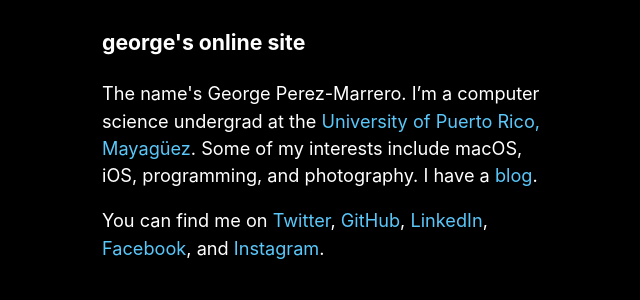
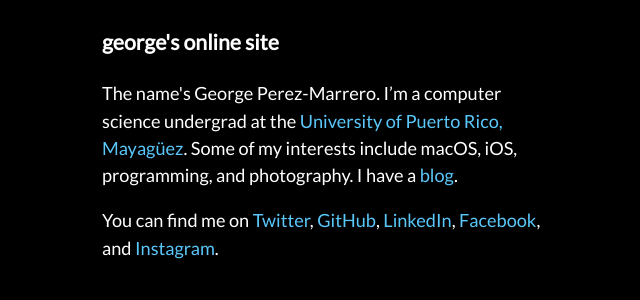
Before and after one commit to georgeperez/titanpointe.org, a Jekyll site: the page built from index.html, in a window 1280 px wide. Shown: the top 300 px of the page, without its empty margins (313-953 px from the left). Built offline with Jekyll 4.4.1, drawn with Linux system fonts in a browser that asks for light colours.

Commit message:
Bump jekyll and github pages'

```diff
--- a/_layouts/default.html
+++ b/_layouts/default.html
@@ -8,6 +8,7 @@
   <link type="application/rss+xml" rel="alternate" href="http://blog.georgeperezmarrero.com/rss" title="George Perez-Marrero">
   <meta name="viewport" content="width=device-width, initial-scale=1">
   <link rel="stylesheet" type="text/css" href="/assets/css/style.css">
+  <style>@import url('https://fonts.googleapis.com/css?family=Lato');</style>
   <link rel="icon" type="image/png" href="/assets/images/favicon-32x32.png" sizes="32x32">
   <link rel="icon" type="image/png" href="/assets/images/favicon-16x16.png" sizes="16x16">
   <link rel="shortcut icon" href="/assets/images/favicon.ico">
--- a/assets/css/style.css
+++ b/assets/css/style.css
@@ -4,7 +4,7 @@
   margin: 0;
   padding: 0;
   background-color: rgb(0,0,0);
-  font-family: -apple-system, 'BlinkMacSystemFont', 'Helvetica Neue', sans-serif;
+  font-family: "Lato", -apple-system, 'BlinkMacSystemFont', 'Helvetica Neue', sans-serif;
   font-size: 1.135em;
 }
 
```
Also changed, not shown: Gemfile.lock.
